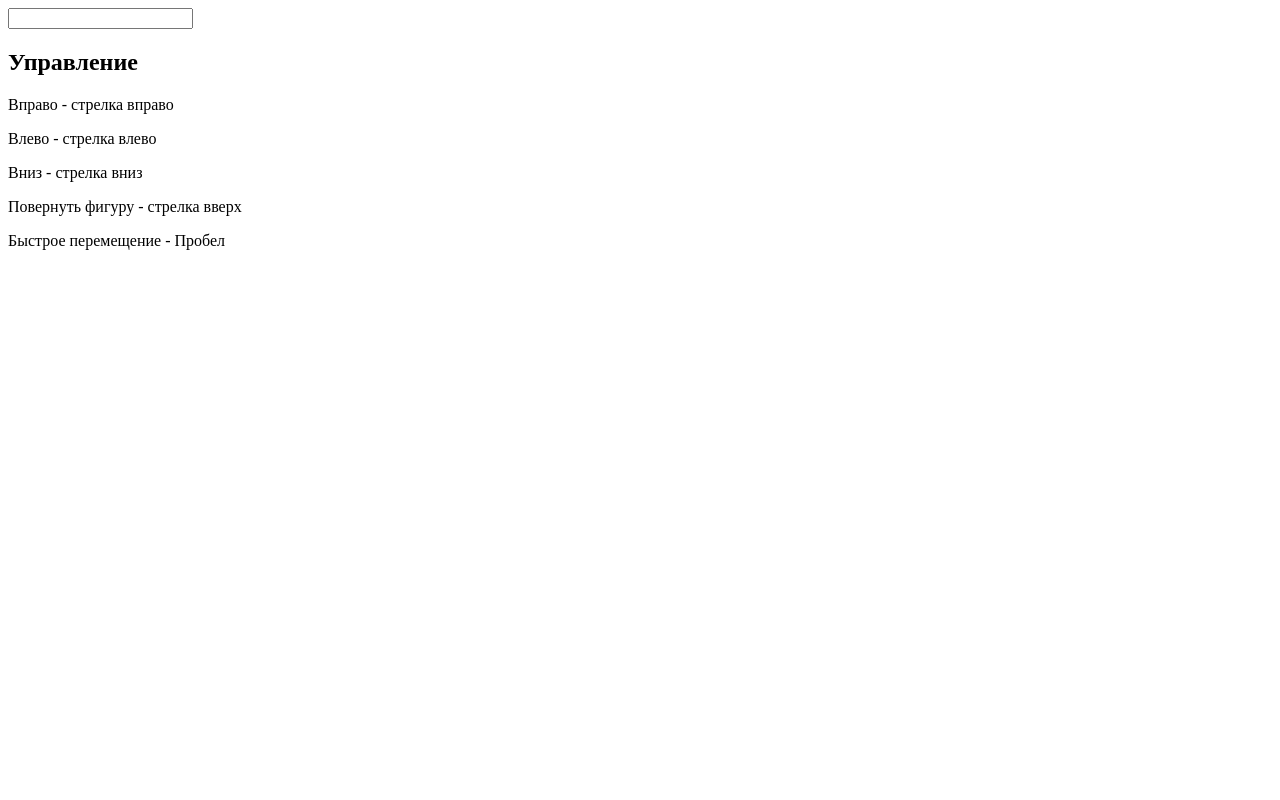
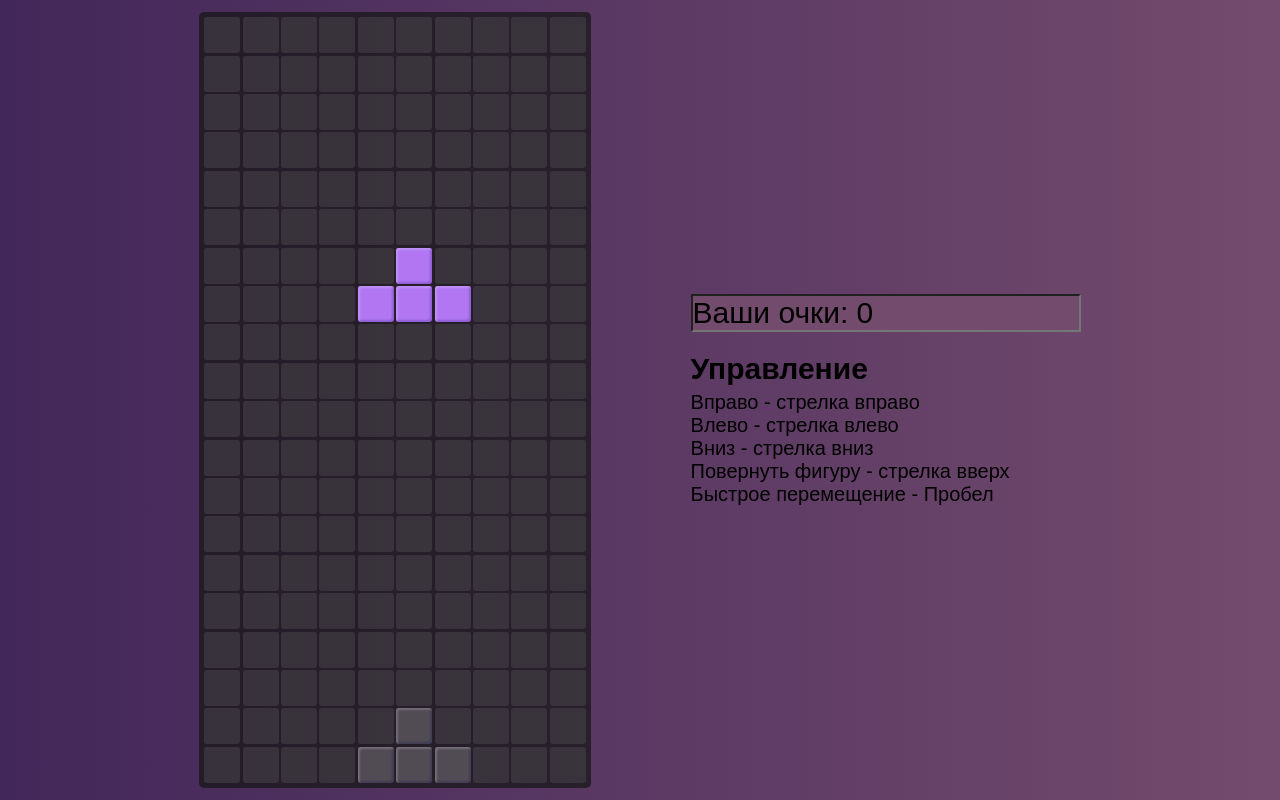
Before and after one commit to faralala/Tetris_game, a plain HTML site: page index.html in a window 1280 px wide. Drawn offline with Linux system fonts and the light colour scheme; the site is published under a folder, as on GitHub Pages, so addresses that start at the root find nothing.

Commit message:
Update index.html

```diff
--- a/index.html
+++ b/index.html
@@ -5,7 +5,7 @@
 	<meta charset="UTF-8">
 	<meta name="viewport" content="width=device-width, initial-scale=1.0">
 	<title>Tetris Game</title>
-	<link rel="stylesheet" href="/src/styles/style.css">
+	<link rel="stylesheet" href="styles/style.css">
 </head>
 
 <body>
@@ -222,6 +222,6 @@
 		<p>Быстрое перемещение - Пробел</p>
 	</div>
 </body>
-<script src='/src/js/main.js' type='module'></script>
+<script src='js/main.js' type='module'></script>
 
 </html>
```
